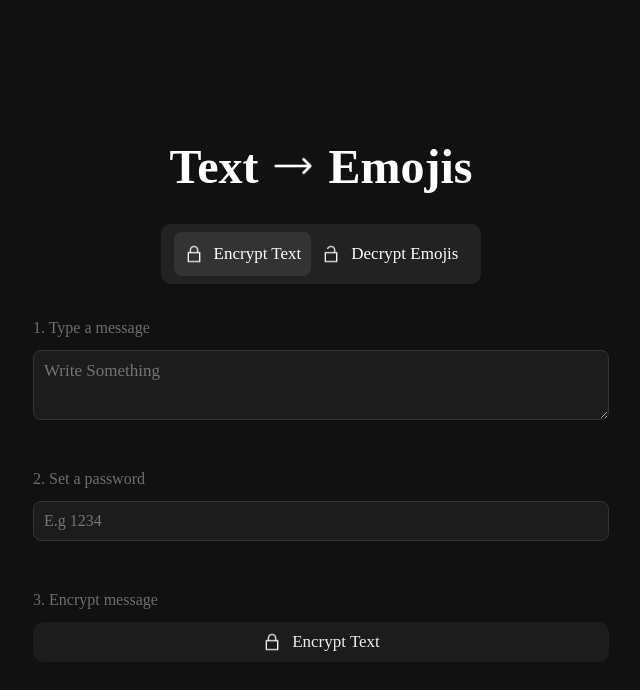
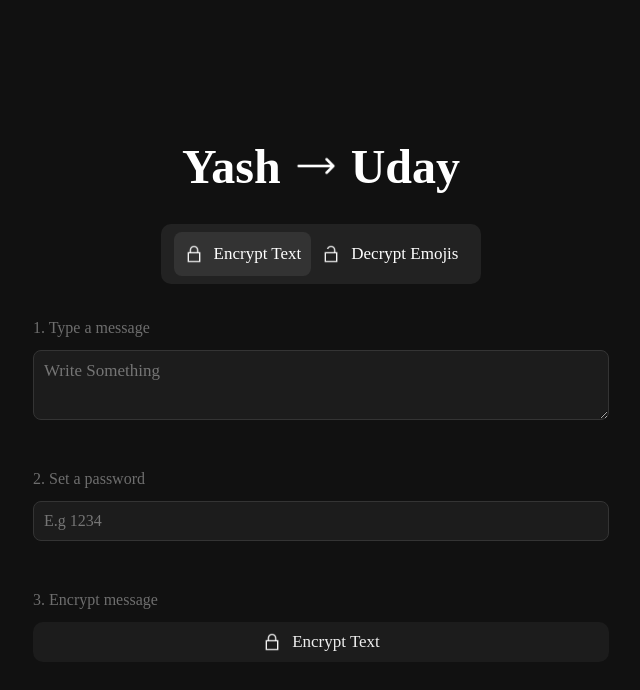
Before and after one commit to luvnft/Text-to-Emoji-E-D, a plain HTML site: page index.html in a window 1280 px wide. Shown: the whole page, without its empty margins (319-959 px from the left). Drawn offline with Linux system fonts and the light colour scheme.

Commit message:
Updated Header

```diff
--- a/index.html
+++ b/index.html
@@ -11,7 +11,7 @@
 
 <body>
     <div id="main">
-        <h1>Text <span><img src="arrow.png" alt=""></span>Emojis</h1>
+        <h1>Yash <span><img src="arrow.png" alt=""></span>Uday</h1>
         <div id="endec-div">
             <h3 id="enc-btn"><span><img src="tala.png" alt=""></span> Encrypt Text</h3>
             <h3 id="dec-btn"><span><img src="khulatala.png" alt=""></span> Decrypt Emojis</h3>
```
